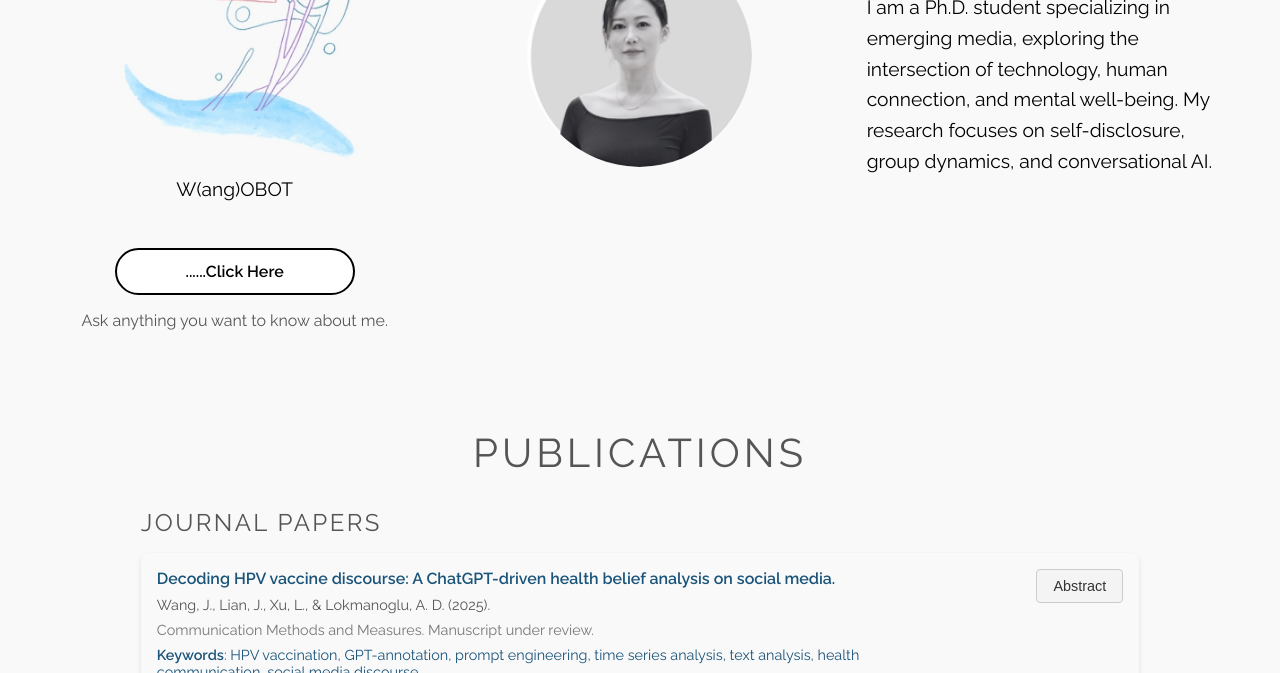
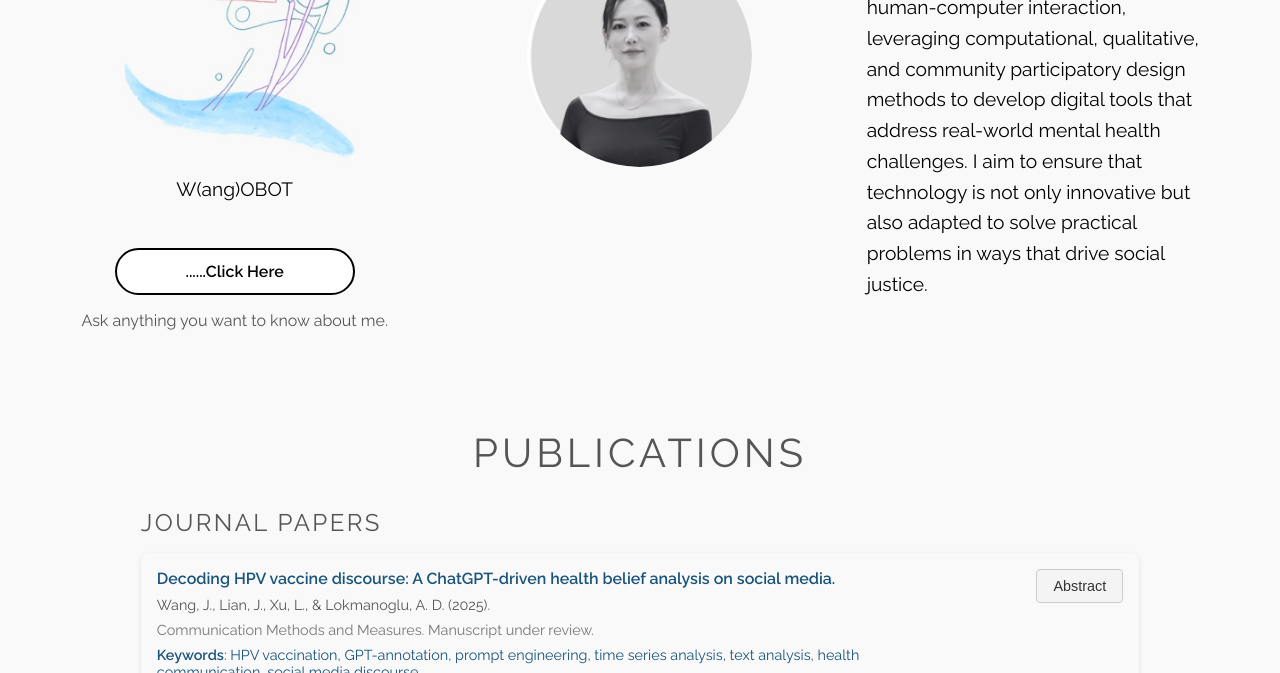
Before and after one commit to 33wang3/33wang.github.io, a plain HTML site: page index.html in a window 1280 px wide. Shown: the part 427-1100 px from the top of the page. Drawn offline with Linux system fonts and the light colour scheme.

Commit message:
updated intro

```diff
--- a/index.html
+++ b/index.html
@@ -46,10 +46,12 @@
         <div class="right-section">
           <h1>Jessy Wang</h1>
           <p>
-            I am a Ph.D. student specializing in emerging media, exploring the
-            intersection of technology, human connection, and mental well-being.
-            My research focuses on self-disclosure, group dynamics, and
-            conversational AI.
+            Hi, I'm Jessy Wang, a second-year Ph.D. student in Emerging Media Studies at Boston University.
+            My work focuses on the psychological determinants of human-computer interaction, leveraging computational, qualitative,
+            and community participatory design methods to develop digital tools that address real-world mental health challenges.
+            I aim to ensure that technology is not only innovative but also adapted to solve practical problems in ways that drive social justice.
+
+
           </p>
         </div>
       </div>
```
